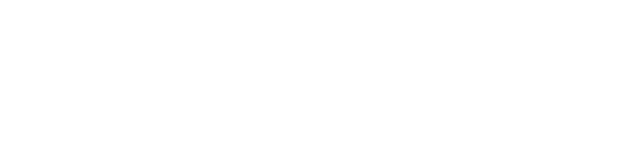
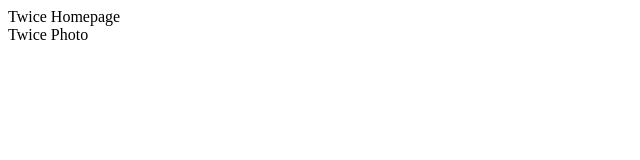
Before and after one commit to Ajou-Team6/bts-army-fan-page, a plain HTML site: page index.html in a window 1280 px wide. Shown: the whole page, without its empty margins (0-640 px from the left). Drawn offline with Linux system fonts and the light colour scheme.

Commit message:
Modify index.html

```diff
--- a/index.html
+++ b/index.html
@@ -1,4 +1,6 @@
 <html>
-	<head>
-	</head>
+	<head>Twice Homepage</head>
+	<body>
+		<div>Twice Photo</div>
+	</body>
 </html>
```
